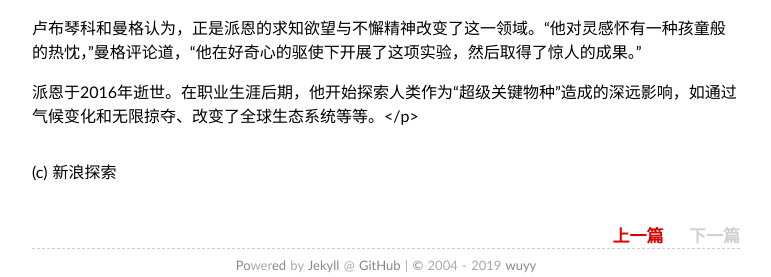
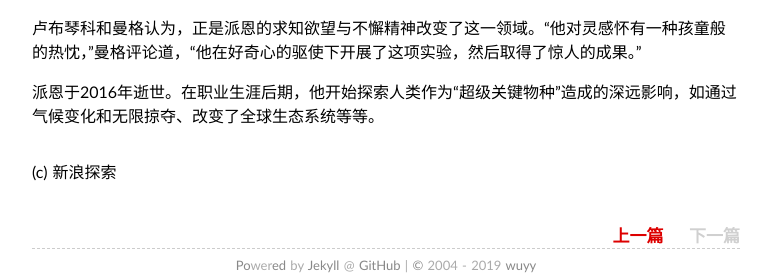
Before and after one commit to wuyy2007/wanguolin.github.io, a Jekyll site: the page built from _posts/2019-10-24-think_and_do.md, in a window 1280 px wide and 900 px high, scrolled down 6239 px. Shown: the part 620-897 px from the top of the window, without its empty margins (254-1025 px from the left). Built offline with Jekyll 4.4.1, drawn with Linux system fonts in a browser that asks for light colours; some web fonts are replaced; comment, search, counter and statistics services are not loaded.

```diff
--- a/_posts/2019-10-24-think_and_do.md
+++ b/_posts/2019-10-24-think_and_do.md
@@ -136,7 +136,7 @@ tags: [实验]
 <p>由于海星是整个生态系统的中流砥柱，派恩将其称为“关键物种”。这里所说的“关键”是一个相对概念，意味着给定生态系统中各种生物所做的贡献比例并不完全相同。派恩的发现对生态保护产生了重大影响，改变了“为保护而保护”的狭隘做法，而是制定以整个生态系统为基础的管理策略。</p>
 <p>俄勒冈州立大学的海洋生物学家简·卢布琴科评论道：“派恩的影响具有变革性意义。”她和她的丈夫、同在该大学任教的布鲁斯·曼格曾是派恩的学生。卢布琴科在2009至2013年间担任过美国国家海洋与大气管理局主管，亲眼见证了派恩的关键物种概念对渔业管理政策的深刻影响。</p>
 <p>卢布琴科和曼格认为，正是派恩的求知欲望与不懈精神改变了这一领域。“他对灵感怀有一种孩童般的热忱，”曼格评论道，“他在好奇心的驱使下开展了这项实验，然后取得了惊人的成果。”</p>
-派恩于2016年逝世。在职业生涯后期，他开始探索人类作为“超级关键物种”造成的深远影响，如通过气候变化和无限掠夺、改变了全球生态系统等等。</p>
+<p>派恩于2016年逝世。在职业生涯后期，他开始探索人类作为“超级关键物种”造成的深远影响，如通过气候变化和无限掠夺、改变了全球生态系统等等。</p>
 
 
 
```
